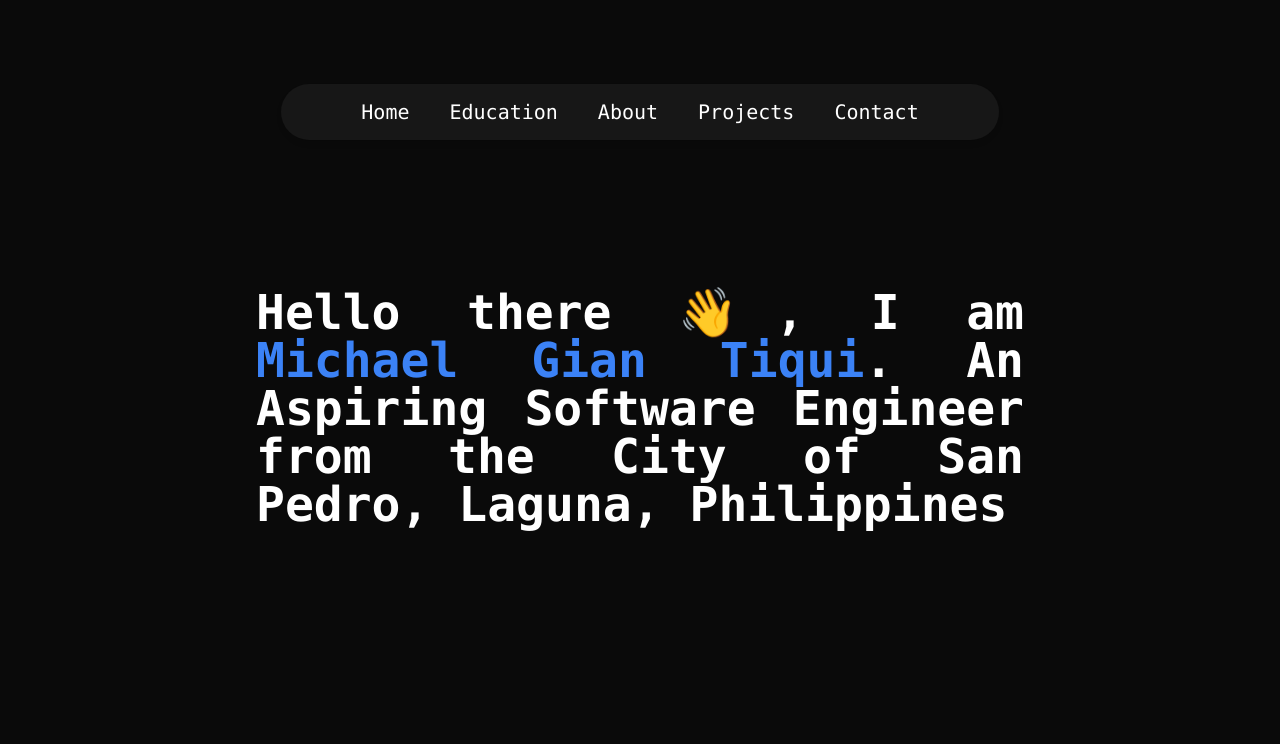
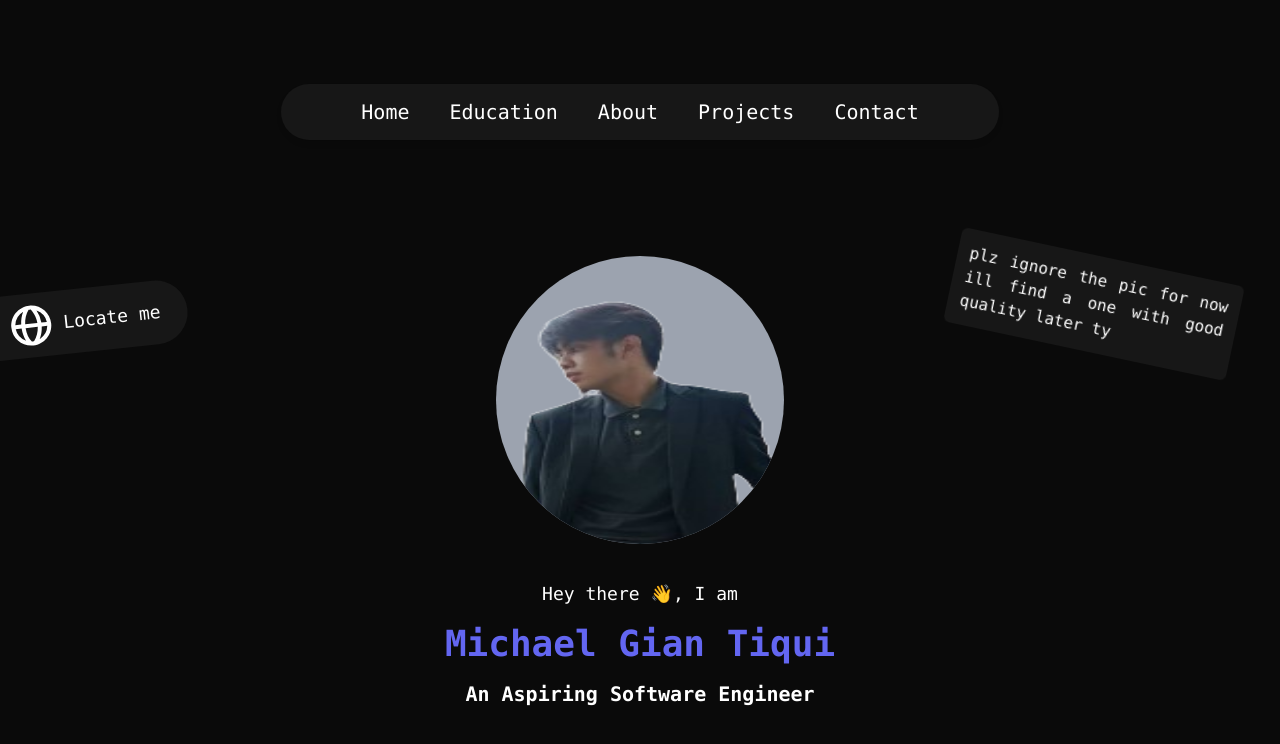
Before and after one commit to gian-tiqui/michael-gian-tiqui, a Next.js app: page / in a window 1280 px wide. Shown: the top 744 px of the page. Built offline with nearby package versions, Linux system fonts and the light colour scheme.

Commit message:
added location and a message for picture

```diff
--- /dev/null
+++ b/src/app/components/ignore-picture/IgnorePicture.tsx
@@ -0,0 +1,13 @@
+import React from "react";
+
+const IgnorePicture = () => {
+  return (
+    <div className="hidden inset-0 absolute left-[950px] top-64 rotate-12 h-24 w-72 bg-neutral-900 md:flex items-center rounded-md">
+      <p className="font-mono text-white text-justify mx-3">
+        plz ignore the pic for now ill find a one with good quality later ty
+      </p>
+    </div>
+  );
+};
+
+export default IgnorePicture;
--- a/src/app/components/introduction/Introduction.tsx
+++ b/src/app/components/introduction/Introduction.tsx
@@ -1,13 +1,28 @@
+import Image from "next/image";
 import React from "react";
+import gian from "../../assets/michael-gian-tiqui.png";
 
 const Introduction = () => {
   return (
     <div className="md:max-w-[950px] mx-auto">
-      <p className="text-3xl cursor-default font-mono md:text-5xl text-justify text-white font-extrabold leading-relaxed">
-        Hello there 👋, I am{" "}
-        <span className="text-blue-500">Michael Gian Tiqui</span>. An Aspiring
-        Software Engineer from the City of San Pedro, Laguna, Philippines
-      </p>
+      <div className="flex flex-col items-center md:justify-center gap-9">
+        <Image
+          src={gian}
+          className="rounded-full bg-gray-400 h-72 w-72 pt-10"
+          alt="Michael Gian M. Tiqui"
+        />
+        <div className="flex flex-col gap-4 items-center justify-center">
+          <p className="font-mono text-white text-sm md:text-lg">
+            Hey there 👋, I am
+          </p>
+          <h2 className="font-mono font-extrabold text-2xl md:text-4xl text-indigo-500">
+            Michael Gian Tiqui
+          </h2>
+          <p className="font-mono text-white text-md md:text-xl font-bold">
+            An Aspiring Software Engineer
+          </p>
+        </div>
+      </div>
     </div>
   );
 };
--- /dev/null
+++ b/src/app/components/location/Location.tsx
@@ -0,0 +1,41 @@
+"use client";
+import Link from "next/link";
+import React, { useState, useEffect } from "react";
+import { BiGlobe } from "react-icons/bi";
+import { motion, AnimatePresence } from "framer-motion";
+
+const Location = () => {
+  const [isVisible, setIsVisible] = useState(false);
+
+  useEffect(() => {
+    setIsVisible(true);
+  }, []);
+
+  const locationVariant = {
+    visible: { x: 0, opacity: 1 },
+    hidden: { x: "-100%", opacity: 0 },
+  };
+
+  return (
+    <AnimatePresence>
+      {isVisible && (
+        <motion.div
+          initial="hidden"
+          animate="visible"
+          transition={{ duration: 0.8, bounce: 0 }}
+          variants={locationVariant}
+        >
+          <Link
+            href={"https://maps.app.goo.gl/DxebjfqgY2GWzihk9"}
+            className="hidden text-white h-16 w-52 bg-neutral-900 -rotate-6 rounded-e-full md:flex justify-center items-center gap-2"
+          >
+            <BiGlobe className="text-white h-12 w-auto" />
+            <p className="font-mono text-white text-lg">Locate me</p>
+          </Link>
+        </motion.div>
+      )}
+    </AnimatePresence>
+  );
+};
+
+export default Location;
--- a/src/app/page.tsx
+++ b/src/app/page.tsx
@@ -1,9 +1,17 @@
 import React from "react";
 import Introduction from "./components/introduction/Introduction";
+import { BiGlobe } from "react-icons/bi";
+import Link from "next/link";
+import Location from "./components/location/Location";
+import IgnorePicture from "./components/ignore-picture/IgnorePicture";
 
 const Home = () => {
   return (
-    <div className="px-10 pt-48 md:px-64 md:pt-72 md: pb-32 h-[1500px]">
+    <div className="px-10 pt-48 md:px-64 md:pt-64 md: pb-32 h-[1500px]">
+      <div className="inset-0 absolute -left-5 top-72">
+        <Location />
+      </div>
+      <IgnorePicture />
       <Introduction />
     </div>
   );
```
